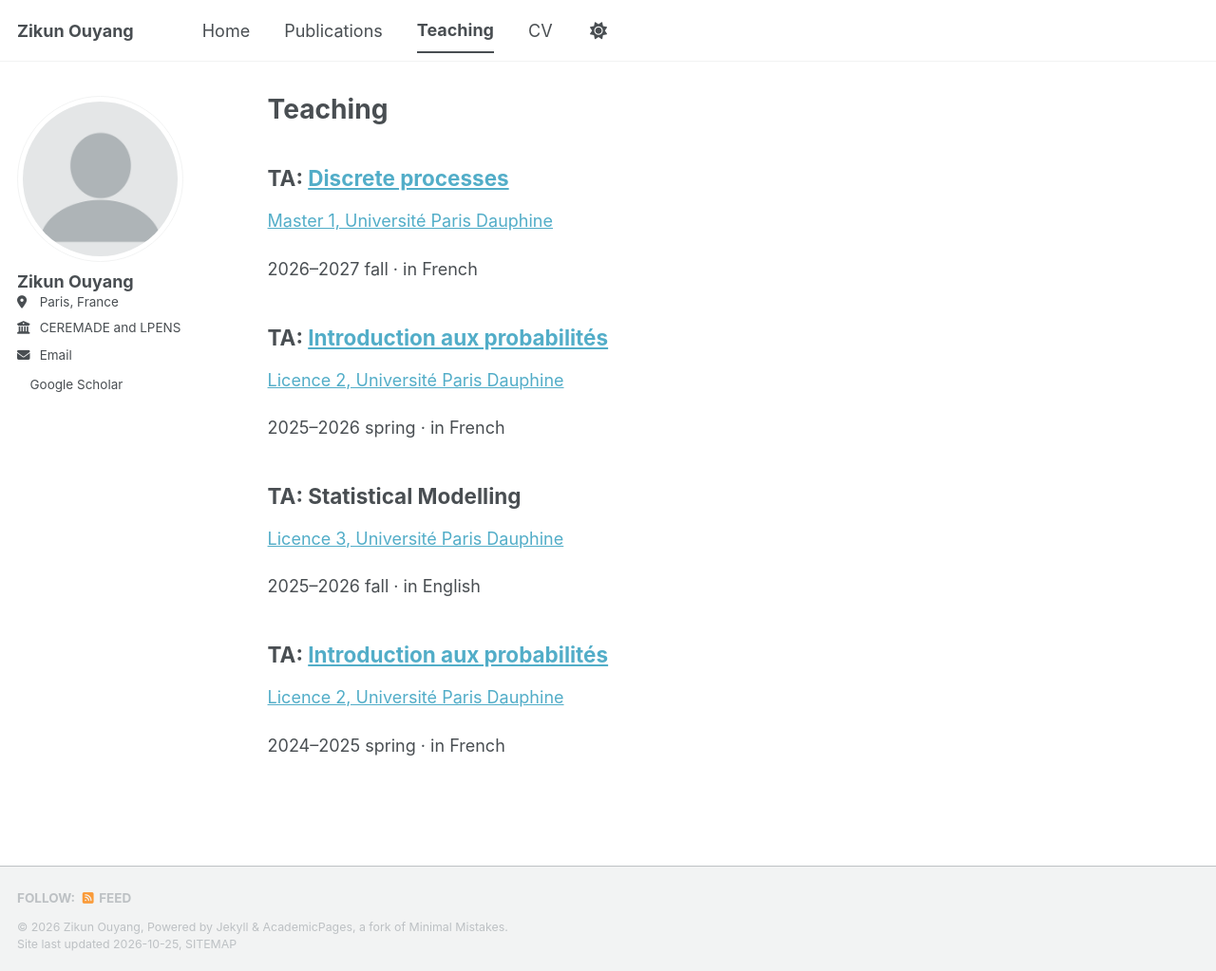
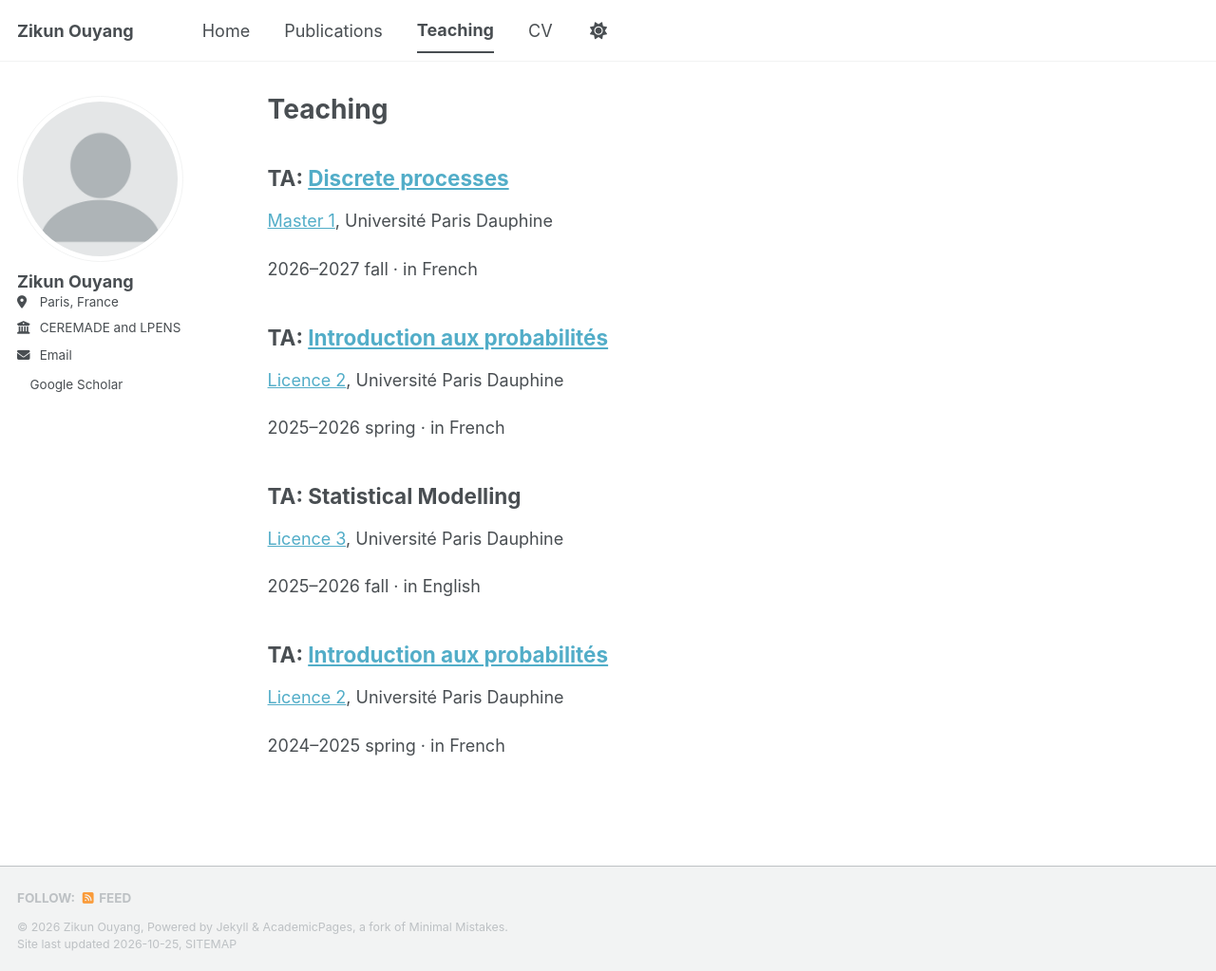
Before and after one commit to ZikunOuyang/zikunouyang.github.io, a Jekyll site: the page built from _pages/teaching.html, in a window 1280 px wide and 1023 px high. Shown: the whole window at 95% size. Built offline with Jekyll 4.4.1, drawn with Linux system fonts in a browser that asks for light colours; a style sheet for code colours, icons or effects is not loaded; part of the change alters nothing that is shown.

```diff
--- a/_pages/teaching.html
+++ b/_pages/teaching.html
@@ -6,17 +6,17 @@ author_profile: true
 ---
 
 <h2>TA: <a href="https://www.ceremade.dauphine.fr/~forien/#Enseignement"> Discrete processes</a></h2>
-<p><a href="https://dauphine.psl.eu/formations/masters/mathematiques-et-applications/1re-annee-de-master-majeure-statistiques/programme"> Master 1, Université Paris Dauphine</a></p>
+<p><a href="https://dauphine.psl.eu/formations/masters/mathematiques-et-applications/1re-annee-de-master-majeure-statistiques/programme"> Master 1</a>, Université Paris Dauphine</p>
 <p>2026–2027 fall · in French</p>
 
 <h2>TA: <a href="https://www.ceremade.dauphine.fr/~detiliere/enseignement.html"> Introduction aux probabilités</a></h2>
-<p><a href="https://dauphine.psl.eu/formations/licences/informatique-des-organisations/l2-mathematiques-informatique/programme"> Licence 2, Université Paris Dauphine</a></p>
+<p><a href="https://dauphine.psl.eu/formations/licences/informatique-des-organisations/l2-mathematiques-informatique/programme"> Licence 2</a>, Université Paris Dauphine </p>
 <p>2025–2026 spring · in French</p>
 
 <h2>TA: Statistical Modelling</h2>
-<p><a href="https://dauphine.psl.eu/formations/licences/mathematiques/l3-mathematiques-appliquees/programme"> Licence 3, Université Paris Dauphine</a></p>
+<p><a href="https://dauphine.psl.eu/formations/licences/mathematiques/l3-mathematiques-appliquees/programme"> Licence 3</a>, Université Paris Dauphine </p>
 <p>2025–2026 fall ·  in English</p>
 
 <h2>TA: <a href="https://www.ceremade.dauphine.fr/~detiliere/enseignement.html"> Introduction aux probabilités</a></h2>
-<p><a href="https://dauphine.psl.eu/formations/licences/informatique-des-organisations/l2-mathematiques-informatique/programme"> Licence 2, Université Paris Dauphine</a></p>
+<p><a href="https://dauphine.psl.eu/formations/licences/informatique-des-organisations/l2-mathematiques-informatique/programme"> Licence 2</a>, Université Paris Dauphine </p>
 <p>2024–2025 spring · in French</p>
```
